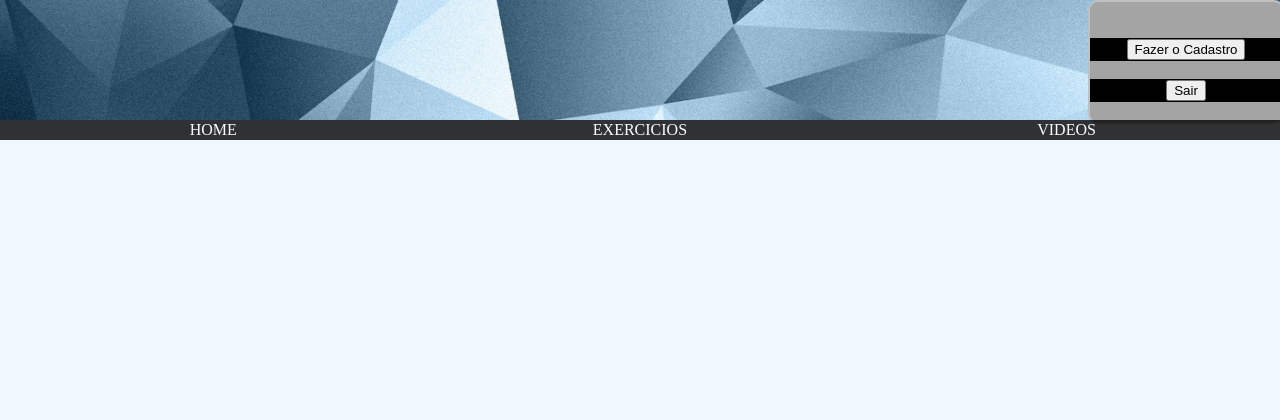
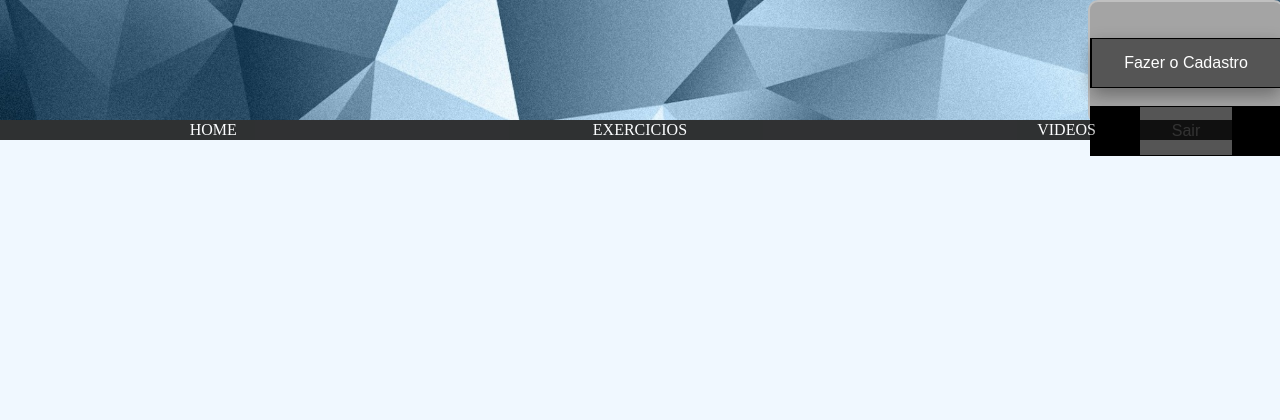
Before and after one commit to cp2-dc-info-projeto-final/site-fisica, a PHP site: page /formulas.html in a window 1280 px wide. Shown: the top 420 px of the page. Run offline with PHP 8.4, Linux system fonts and the light colour scheme.

Commit message:
Novosbotões.1

```diff
--- a/tcc/styleFor_1.css
+++ b/tcc/styleFor_1.css
@@ -153,3 +153,35 @@
 	position: absolute;
 	top: 50%;
 }
+Button{
+    background-color: #555555;
+    border: none;
+    color: white;
+    padding: 15px 32px;
+    text-align: center;
+    text-decoration: none;
+    display: inline-block;
+    font-size: 16px;
+    ox-shadow: 0 8px 16px 0 rgba(0,0,0,0.2), 0 6px 20px 0 rgba(0,0,0,0.19);
+    }
+button:hover {
+    background-color: #0a6129;
+    color: white;
+    box-shadow: 0 12px 16px 0 rgba(0,0,0,0.24), 0 17px 50px 0 rgba(0,0,0,0.19);
+}
+#CadButton{
+    background-color: #555555;
+    border: none;
+    color: white;
+    padding: 15px 32px;
+    text-align: center;
+    text-decoration: none;
+    display: inline-block;
+    font-size: 16px;
+    box-shadow: 0 8px 16px 0 rgba(0,0,0,0.2), 0 6px 20px 0 rgba(0,0,0,0.19);
+    }
+#CadButton:hover {
+  background-color: #0a6129;
+    color: white;
+    box-shadow: 0 12px 16px 0 rgba(0,0,0,0.24), 0 17px 50px 0 rgba(0,0,0,0.19);
+}
```
